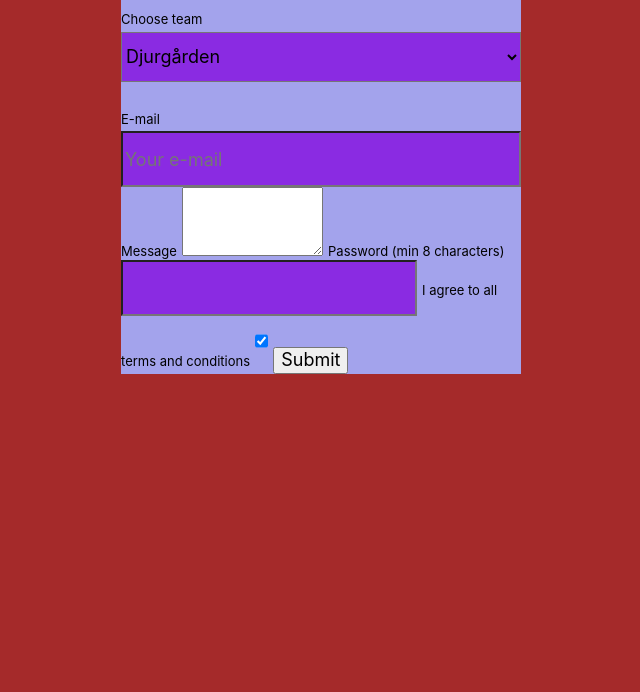
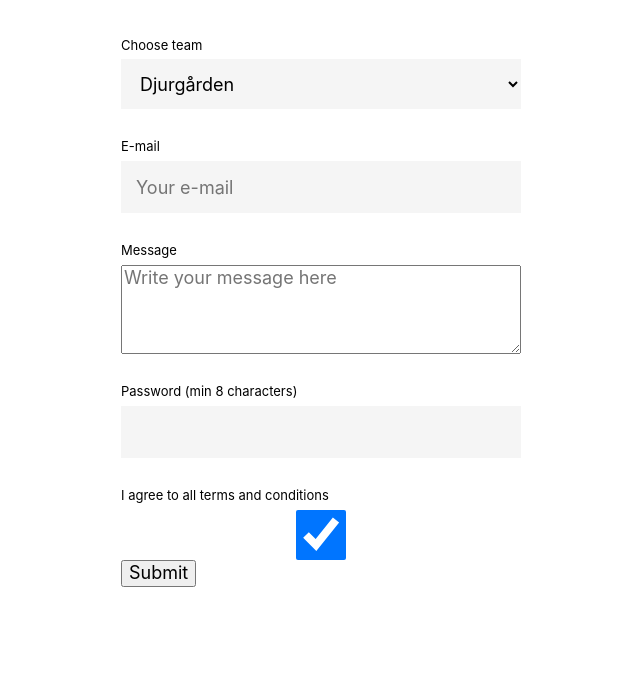
Before and after one commit to henriknestor/form, a plain HTML site: page form.html in a window 1280 px wide. Shown: the part 108-800 px from the top of the page, without its empty margins (319-959 px from the left). Drawn offline with Linux system fonts and the light colour scheme.

Commit message:
started styling

```diff
--- a/form.html
+++ b/form.html
@@ -8,7 +8,6 @@
     <link rel="stylesheet" href="styles/form.css">
 </head>
 <body>
-    <div class="container">
     <h1>Team chooser</h1>
     <form action="">
         <div class="label-and-input">
@@ -23,14 +22,19 @@
             <label for="E-mail">E-mail</label>
             <input type="email" id="E-mail" placeholder="Your e-mail">
         </div>
+        <div class="label-and-input">
             <label for="message">Message</label>
-            <textarea name="Message" id="message" cols="10" rows="3"></textarea>
+            <textarea name="Message" id="message" cols="10" rows="4" placeholder="Write your message here"></textarea>
+        </div>
+        <div class="label-and-input">
             <label for="password">Password (min 8 characters)</label>
             <input type="password" id="password" required minlength="8">
+        </div>
+        <div class="label-and-input">
             <label for="agree">I agree to all terms and conditions</label>
             <input type="checkbox" checked id="agree">
+        </div>
         <button type="submit">Submit</button>
     </form>
-    </div>
 </body>
 </html>
--- a/styles/form.css
+++ b/styles/form.css
@@ -4,14 +4,13 @@
 }
 
 body {
-    background-color: brown;
     margin: 0 auto 0;
     width: 90%;
     max-width: 400px;
 }
 
-form {
-    background-color: rgb(163, 163, 236);
+h1 {
+    margin-top: 50px;
 }
 
 .label-and-input {
@@ -22,17 +21,22 @@
 label {
     font-size: small;
     margin-top: 30px;
-    margin-bottom: 5px;
+    margin-bottom: 7px;
 }
 
 select {
-    background-color: blueviolet;
+    background-color: #f5f5f5;
+    border: none;
     height: 50px;
     max-width: 400px;
+    padding-left: 15px;
+    padding-right: 15px;
 }
 
 input {
-    background-color: blueviolet;
+    background-color: #f5f5f5;
+    border: none;
     height: 50px;
     max-width: 400px;
+    padding-left: 15px;
 }
```
Lines whose indentation alone changed are shown as unchanged.
